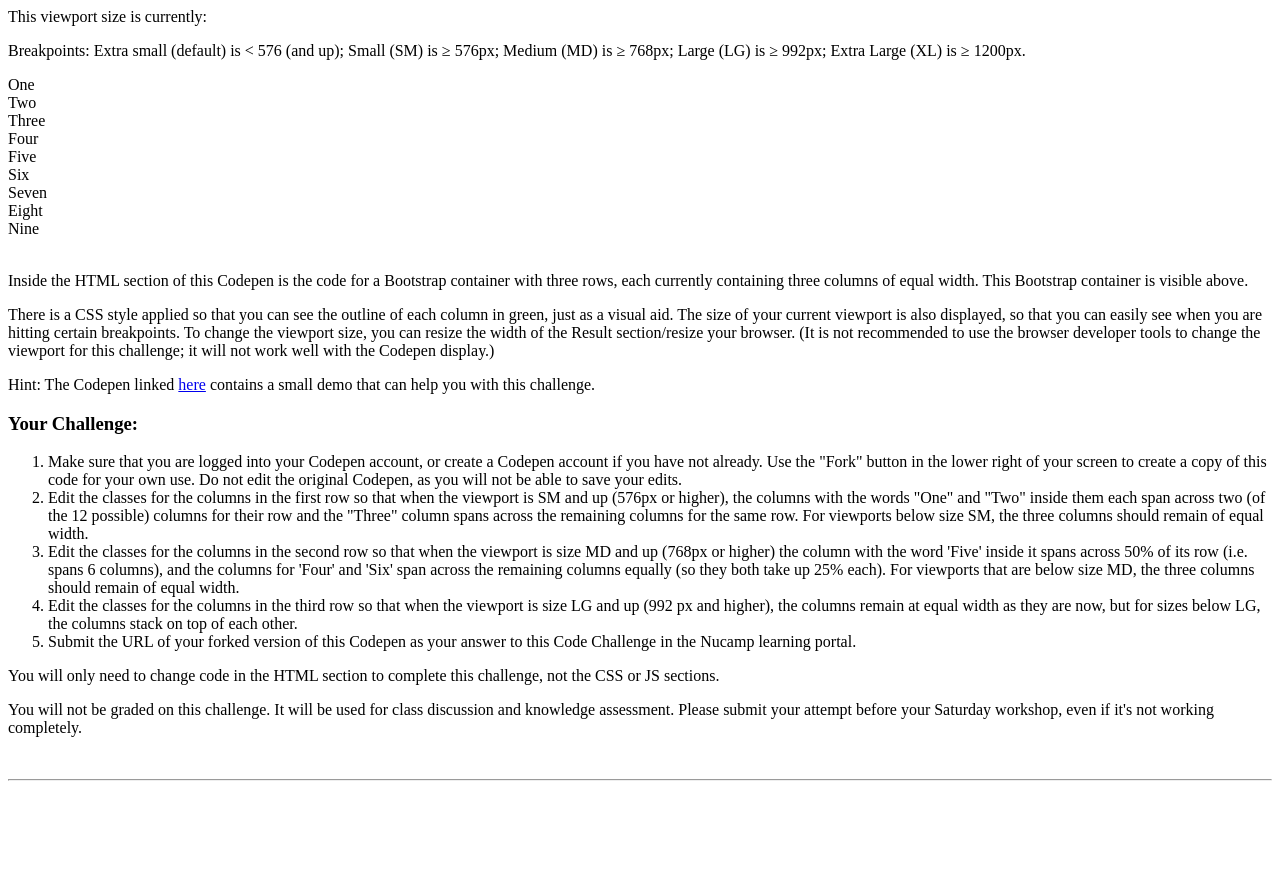
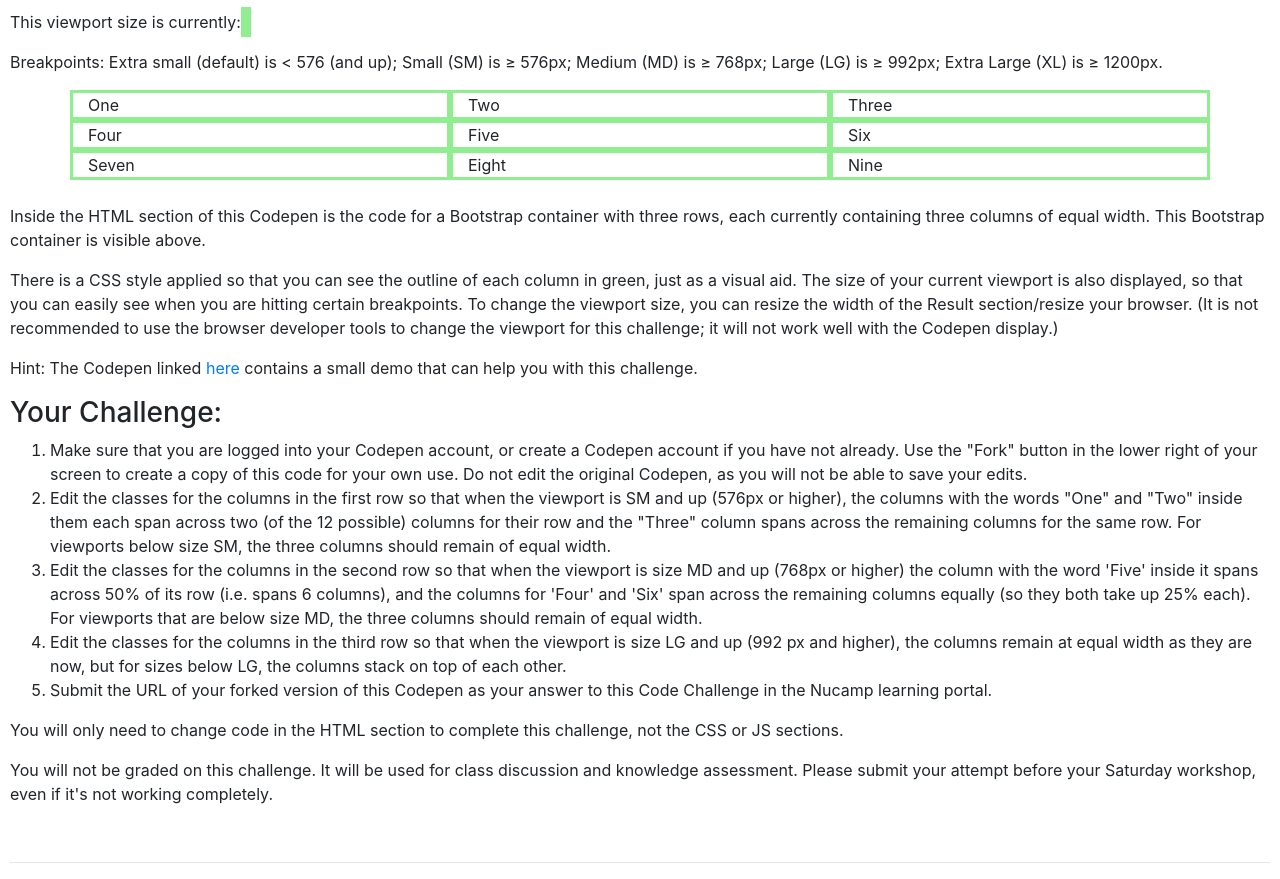
Before and after one commit to Andm4/1.0_1-Bootstrapgrid.wav, a website: page index.html in a window 1280 px wide. Before the commit the page ends 800 px from the top, so only its background shows below. Drawn offline with nearby package versions, Linux system fonts and the light colour scheme.

Commit message:
Added Css to index

```diff
--- /dev/null
+++ b/css/styles.css
@@ -0,0 +1,14 @@
+/* You do not need to change anything in this CSS section. */
+
+.row div {
+    border: solid lightgreen;
+}
+
+#viewport-size {
+    background: lightgreen;
+    padding: 5px;
+}
+
+body {
+    margin: 10px;
+}
--- a/index.html
+++ b/index.html
@@ -1,5 +1,21 @@
+<head>
+    <!-- Required meta tags always come first -->
+    <meta charset="utf-8" />
+    <meta name="viewport" content="width=device-width, initial-scale=1" />
+
+    <!-- Bootstrap CSS -->
+    <link rel="stylesheet" href="node_modules/bootstrap/dist/css/bootstrap.min.css" />
+
+    <!-- Additional CSS must be placed after Bootstrap CSS -->
+    <link rel="stylesheet" href="https://fonts.googleapis.com/css?family=Lobster|Open+Sans" />
+    <link rel="stylesheet" href="css/styles.css" />
+    <title>BootStrap Grid</title>
+</head>
+
+<body>
     <p>This viewport size is currently: <span id="viewport-size"></span> <span id="breakpointName"></span></p>
-<p>Breakpoints: Extra small (default) is &lt; 576 (and up); Small (SM) is ≥ 576px; Medium (MD) is ≥ 768px; Large (LG) is
+    <p>Breakpoints: Extra small (default) is &lt; 576 (and up); Small (SM) is ≥ 576px; Medium (MD) is ≥ 768px; Large
+        (LG) is
         ≥ 992px; Extra Large (XL) is ≥ 1200px.<br />
         <!-- Below this is the section for you to edit -->
     <div class="container">
@@ -46,10 +62,14 @@
         containing three columns of equal width. This Bootstrap container is visible above.
     <p>
 
-<p>There is a CSS style applied so that you can see the outline of each column in green, just as a visual aid. The size
-    of your current viewport is also displayed, so that you can easily see when you are hitting certain breakpoints. To
-    change the viewport size, you can resize the width of the Result section/resize your browser. (It is not recommended
-    to use the browser developer tools to change the viewport for this challenge; it will not work well with the Codepen
+    <p>There is a CSS style applied so that you can see the outline of each column in green, just as a visual aid. The
+        size
+        of your current viewport is also displayed, so that you can easily see when you are hitting certain breakpoints.
+        To
+        change the viewport size, you can resize the width of the Result section/resize your browser. (It is not
+        recommended
+        to use the browser developer tools to change the viewport for this challenge; it will not work well with the
+        Codepen
         display.)</p>
 
     <p>Hint: The Codepen linked <a href="https://codepen.io/minae/pen/BaaNEmP?editors=1000" target="_blank">here</a>
@@ -58,19 +78,28 @@
     <h3>Your Challenge:</h3>
 
     <ol>
-    <li>Make sure that you are logged into your Codepen account, or create a Codepen account if you have not already.
-        Use the "Fork" button in the lower right of your screen to create a copy of this code for your own use. Do not
+        <li>Make sure that you are logged into your Codepen account, or create a Codepen account if you have not
+            already.
+            Use the "Fork" button in the lower right of your screen to create a copy of this code for your own use. Do
+            not
             edit the original Codepen, as you will not be able to save your edits.</li>
-    <li>Edit the classes for the columns in the first row so that when the viewport is SM and up (576px or higher), the
-        columns with the words "One" and "Two" inside them each span across two (of the 12 possible) columns for their
-        row and the "Three" column spans across the remaining columns for the same row. For viewports below size SM, the
+        <li>Edit the classes for the columns in the first row so that when the viewport is SM and up (576px or higher),
+            the
+            columns with the words "One" and "Two" inside them each span across two (of the 12 possible) columns for
+            their
+            row and the "Three" column spans across the remaining columns for the same row. For viewports below size SM,
+            the
             three columns should remain of equal width.</li>
-    <li>Edit the classes for the columns in the second row so that when the viewport is size MD and up (768px or higher)
-        the column with the word 'Five' inside it spans across 50% of its row (i.e. spans 6 columns), and the columns
-        for 'Four' and 'Six' span across the remaining columns equally (so they both take up 25% each). For viewports
+        <li>Edit the classes for the columns in the second row so that when the viewport is size MD and up (768px or
+            higher)
+            the column with the word 'Five' inside it spans across 50% of its row (i.e. spans 6 columns), and the
+            columns
+            for 'Four' and 'Six' span across the remaining columns equally (so they both take up 25% each). For
+            viewports
             that are below size MD, the three columns should remain of equal width. </li>
         <li>Edit the classes for the columns in the third row so that when the viewport is size LG and up (992 px and
-        higher), the columns remain at equal width as they are now, but for sizes below LG, the columns stack on top of
+            higher), the columns remain at equal width as they are now, but for sizes below LG, the columns stack on top
+            of
             each other.</li>
         <li>Submit the URL of your forked version of this Codepen as your answer to this Code Challenge in the Nucamp
             learning portal. </li>
@@ -81,3 +110,9 @@
 
     <br />
     <hr />
+ <!-- jQuery must come first, then Popper.js, then the Bootstrap JavaScript plugins.-->
+ <script src="node_modules/jquery/dist/jquery.slim.min.js"></script>
+ <script src="node_modules/popper.js/dist/umd/popper.min.js"></script>
+ <script src="node_modules/bootstrap/dist/js/bootstrap.min.js"></script>
+
+</body>
```
Lines whose indentation alone changed are shown as unchanged.
